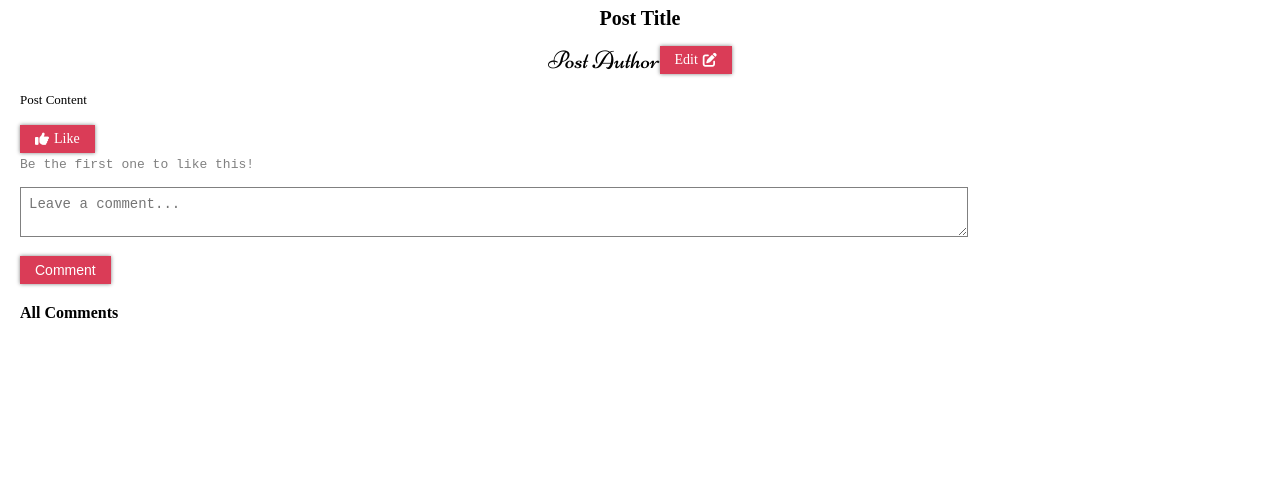
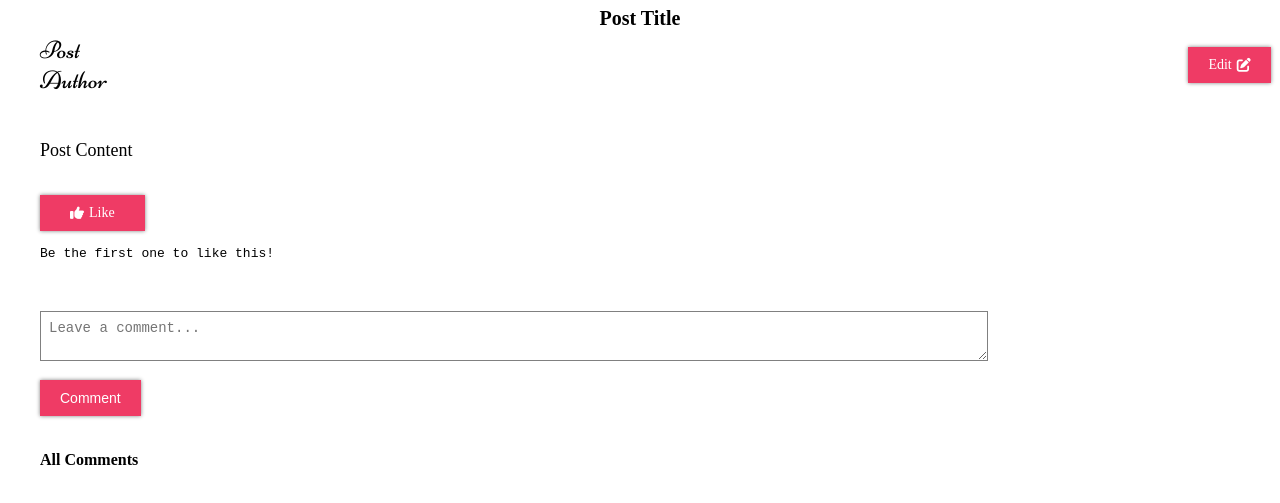
Before and after one commit to Vivekx007/Upgrad_Scribbler-Project, a plain HTML site: page html/post.html in a window 1280 px wide. Shown: the part 95-598 px from the top of the page. Drawn offline with nearby package versions, Linux system fonts and the light colour scheme.

Commit message:
modified post.css

```diff
--- a/css/post.css
+++ b/css/post.css
@@ -10,7 +10,8 @@ body {
   text-align: center;
   font-weight: 600;
   font-size: 20px;
-  margin-bottom: 15px;
+
+  margin-bottom: 45px;
 }
 
 .post-author-info {
@@ -19,25 +20,36 @@ body {
   justify-content: center;
   align-content: center;
   align-items: center;
+  position: relative;
+  margin-bottom: 45px;
 }
 
 .post-author {
   font-size: 25px;
+  position: absolute;
+  right: 91%;
+  font-family: "Niconne", cursive;
+  margin: 15px 20px 35px 20px;
+  width: -50px;
 
-  font-family: "Niconne", cursive;
   /* margin: 0 50% 0 0; */
   /* padding-left: 20px; */
 }
 
 .post-edit-holder {
   text-align: right;
+  padding: 10px 20px 10px 20px;
+  font-size: larger;
+  position: absolute;
+  left: 91%;
+  margin: 15px 20px 35px 20px;
 }
 
 .post-edit-btn,
 .post-save-btn,
 .post-like-btn,
 .post-comment-btn {
-  background-color: #da3c57;
+  background-color: #ef3b65;
   padding: 6px 15px;
   color: #fff;
   display: inline-flex;
@@ -48,6 +60,23 @@ body {
   box-shadow: 0px 0px 4px gray;
   cursor: pointer;
   text-align: center;
+}
+.post-edit-btn:hover,
+.post-save-btn:hover,
+.post-like-btn:hover,
+.post-comment-btn:hover {
+  box-shadow: rgba(50, 50, 93, 0.25) 0px 50px 100px -20px,
+    rgba(0, 0, 0, 0.3) 0px 30px 60px -30px,
+    rgba(10, 37, 64, 0.35) 0px -2px 6px 0px inset;
+}
+
+.post-like-btn {
+  padding: 10px 30px 10px 30px;
+}
+.post-edit-btn,
+.post-save-btn,
+.post-comment-btn {
+  padding: 10px 20px 10px 20px;
 }
 
 .post-edit-btn i,
@@ -62,39 +91,56 @@ body {
 .post-content {
   text-align: justify;
   font-size: 13px;
-  margin: 15px auto;
+  margin: 15px 20px 35px 20px;
+  /* margin-bottom: 35px; */
+
   line-height: 20px;
+
+  padding-top: 20px;
+  font-size: large;
 }
 
+.post-like-btn {
+  margin: 0 20px 0 20px;
+}
 .post-like-btn i {
   margin-right: 5px;
 }
 
 .post-like-info {
   font-size: 13px;
-  color: gray;
+  /* color: gray; */
   font-family: "Ubuntu Mono", monospace;
   margin-top: 4px;
+  margin: 15px 20px 35px 20px;
 }
 
 .post-comments-holder {
   margin-top: 15px;
 }
+/* .postLikeLabel {
+  margin: 15px 20px 35px 20px;
+} */
 
 .post-comment {
   width: 75%;
   padding: 8px;
   font-size: 14px;
   border: 1px solid gray;
+  margin: 15px 20px 0 20px;
 }
 
 .post-comment-btn-holder {
   margin: 15px 0px;
+  margin: 15px 20px 35px 20px;
 }
 
 .comments-heading {
   font-weight: 600;
   margin: 20px 0 5px;
+  margin: 5px 20px 35px 20px;
+}
+.post-comment-edit {
 }
 
 .comments-display-div {
```
